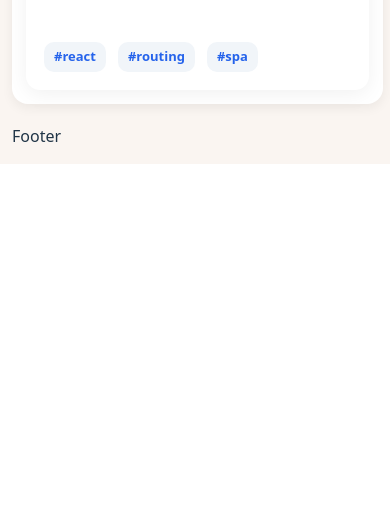
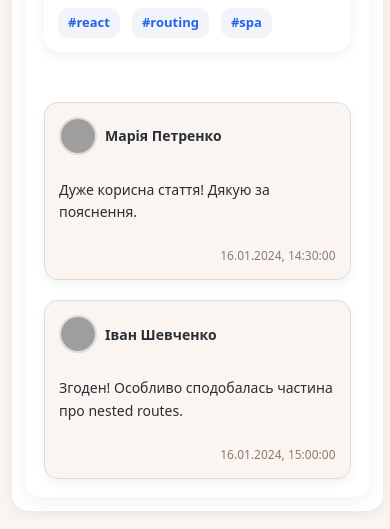
Before and after one commit to pamaxa-s3/blog_platform, a React (Vite) app: page /posts/1 in a window 390 px wide. Shown: the part 815-1344 px from the top of the page. Before the commit the page ends 979 px from the top, so only its background shows below. Built offline with nearby package versions, Linux system fonts and the light colour scheme; grey boxes are pictures that could not be loaded.

Commit message:
add comments to the post

```diff
--- a/src/components/Comments/CommentItem.jsx
+++ b/src/components/Comments/CommentItem.jsx
@@ -0,0 +1,19 @@
+import cls from './Comments.module.css';
+
+const CommentItem = ({ comment }) => {
+  const dateCreateAt = new Date(comment.createdAt).toLocaleString("uk-UA");
+	return (
+		<div className={cls.comment}>
+			<div className={cls.authorInfo}>
+				<div className={cls.avatar}>
+					<img src={comment.authorAvatar} alt={comment.authorName} />
+				</div>
+				<div className={cls.name}>{comment.authorName}</div>
+			</div>
+			<p className={cls.content}>{comment.content}</p>
+			<span className={cls.dateCreated}>{dateCreateAt}</span>
+		</div>
+	);
+};
+
+export default CommentItem;
--- /dev/null
+++ b/src/components/Comments/Comments.module.css
@@ -0,0 +1,122 @@
+/* ==========================================
+   COMMENTS LIST
+========================================== */
+.commentsList {
+  display: flex;
+  flex-direction: column;
+  gap: 20px;
+  margin-top: 32px;
+}
+
+/* ==========================================
+   COMMENT ITEM
+========================================== */
+.comment {
+  background: #faf5f1;
+  border: 1px solid #e0dbd8;
+  padding: 20px;
+  border-radius: 16px;
+  display: flex;
+  flex-direction: column;
+  gap: 12px;
+  box-shadow: 0 4px 10px rgba(41, 47, 54, 0.06);
+  transition: transform 0.15s ease, box-shadow 0.15s ease;
+}
+
+.comment:hover {
+  transform: translateY(-2px);
+  box-shadow: 0 6px 16px rgba(41, 47, 54, 0.12);
+}
+
+/* AUTHOR INFO */
+.authorInfo {
+  display: flex;
+  align-items: center;
+  gap: 12px;
+}
+
+/* AVATAR */
+.avatar {
+  width: 44px;
+  height: 44px;
+  border-radius: 50%;
+  overflow: hidden;
+  flex-shrink: 0;
+  border: 2px solid #e0dbd8;
+}
+
+.avatar img {
+  width: 100%;
+  height: 100%;
+  object-fit: cover;
+}
+
+/* AUTHOR NAME */
+.name {
+  font-size: 16px;
+  font-weight: 700;
+  color: #292f36;
+}
+
+/* COMMENT TEXT */
+.content {
+  font-size: 15px;
+  line-height: 1.6;
+  color: #292f36;
+  margin-left: 56px; /* вирівнювання під аватар */
+}
+
+/* DATE */
+.dateCreated {
+  font-size: 13px;
+  color: #8f7a6e;
+  align-self: flex-end;
+}
+
+/* ==========================================
+   ADAPTIVE
+========================================== */
+@media (max-width: 768px) {
+  .comment {
+    padding: 16px;
+    border-radius: 14px;
+  }
+
+  .avatar {
+    width: 38px;
+    height: 38px;
+  }
+
+  .name {
+    font-size: 15px;
+  }
+
+  .content {
+    font-size: 14px;
+    margin-left: 0;
+  }
+}
+
+@media (max-width: 480px) {
+  .comment {
+    padding: 14px;
+    gap: 10px;
+  }
+
+  .authorInfo {
+    gap: 8px;
+  }
+
+  .avatar {
+    width: 34px;
+    height: 34px;
+  }
+
+  .name {
+    font-size: 14px;
+  }
+
+  .dateCreated {
+    font-size: 12px;
+  }
+}
--- a/src/components/Comments/CommentsList.jsx
+++ b/src/components/Comments/CommentsList.jsx
@@ -0,0 +1,19 @@
+import {useParams} from 'react-router-dom'
+import CommentItem from './CommentItem'
+import cls from './Comments.module.css';
+
+const CommentsList = ({ comments }) => {
+	const params = useParams();
+	return (
+		<div className={cls.commentsList}>
+			{comments.map(comment => {
+	if (Number(params.id) === comment.postId){
+				return <CommentItem key={comment.id} comment={comment} />;
+	}
+
+			})}
+		</div>
+	);
+};
+
+export default CommentsList;
--- a/src/pages/Post/PostDetail.jsx
+++ b/src/pages/Post/PostDetail.jsx
@@ -3,7 +3,9 @@ import { useParams, Link } from 'react-router-dom';
 import { posts } from '../../data/mockPosts';
 import { authors } from '../../data/mockAuthors';
 import { categories } from '../../data/mockCategories';
+import { comments } from '../../data/mockComments';
 import cls from './PostDetail.module.css';
+import CommentsList from '../../components/Comments/CommentsList'
 
 const PostDetail = () => {
 	const { id } = useParams();
@@ -17,12 +19,15 @@ const PostDetail = () => {
 	}
 
 	const author = authors.find(author => author.id === post.authorId);
-    const category = categories.find(category => category.id === post.categoryId);
+	const category = categories.find(
+		category => category.id === post.categoryId
+	);
 
 	const dateCreatedAt = new Date(post.createdAt).toLocaleString('uk-UA');
 
 	return (
-        <div className={cls.post}>
+		<section className={cls.post}>
+			<main>
 				<h3>{post.title}</h3>
 
 				<div className={cls.meta}>
@@ -65,7 +70,11 @@ const PostDetail = () => {
 				</div>
 
 				{/* Тут можна буде додати кнопку "Редагувати" */}
+			</main>
+			<div className={cls.comments}>
+				<CommentsList comments={comments} />
 			</div>
+		</section>
 	);
 };
 
```
Lines whose indentation alone changed are shown as unchanged.
